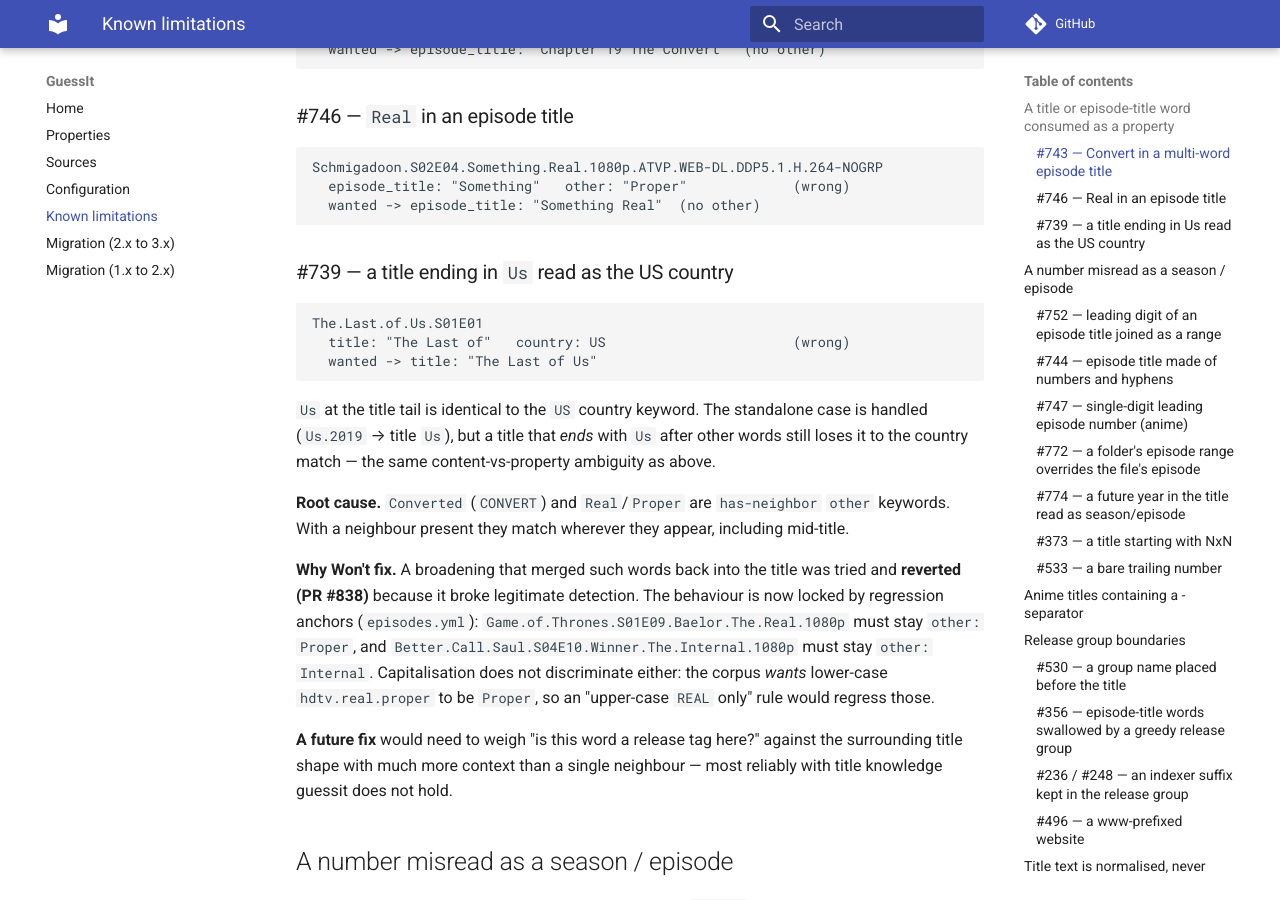
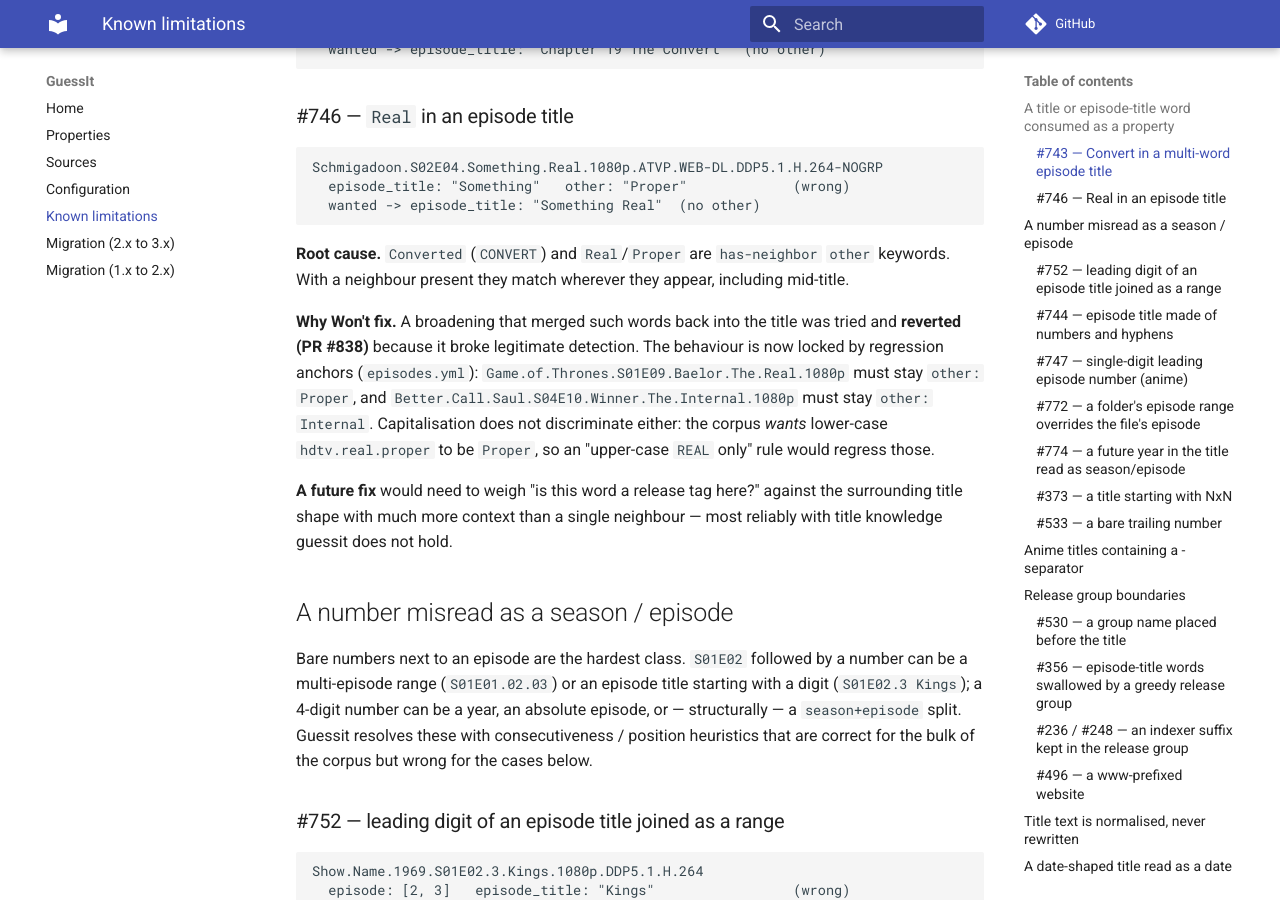
Before and after one commit to guessit-io/guessit, an MkDocs documentation site: the page built from docs/known-limitations.md, in a window 1280 px wide and 900 px high, scrolled down 918 px. Built offline with MkDocs 1.6.1 and Material for MkDocs 9.7.7, drawn with Linux system fonts in a browser that asks for light colours; comment, search, counter and statistics services are not loaded.

Commit message:
fix(title): keep trailing "Us" in a title ending on "of" (The Last of Us)
KeepTrailingStopWordTitle merges a trailing Title-Case country/language back
into the title when the title ends on a stop-word (so "It Ends With Us" keeps
"Us"). "of" was missing from TITLE_STOP_WORDS, so "The.Last.of.Us.S01E01"
became title "The Last of" + country US.

Add "of" to the set. "in" stays excluded so "Shameless.in.Us" still resolves
country US (existing regression anchor). Uppercase tags ("The.Office.US") are
unaffected by the Title-Case guard.

Remove #739 from docs/known-limitations.md (no longer a limitation).

Closes #739

Co-Authored-By: Claude Opus 4.8 (1M context) <noreply@anthropic.com>
Claude-Session: https://claude.ai/code/session_01HSN8U8jMGw791gxpVpRh6f

````diff
--- a/docs/known-limitations.md
+++ b/docs/known-limitations.md
@@ -41,18 +41,6 @@ Schmigadoon.S02E04.Something.Real.1080p.ATVP.WEB-DL.DDP5.1.H.264-NOGRP
   episode_title: "Something"   other: "Proper"             (wrong)
   wanted -> episode_title: "Something Real"  (no other)
 ```
-
-### #739 — a title ending in `Us` read as the US country
-
-```
-The.Last.of.Us.S01E01
-  title: "The Last of"   country: US                       (wrong)
-  wanted -> title: "The Last of Us"
-```
-
-`Us` at the title tail is identical to the `US` country keyword. The standalone case is handled
-(`Us.2019` → title `Us`), but a title that *ends* with `Us` after other words still loses it to the
-country match — the same content-vs-property ambiguity as above.
 
 **Root cause.** `Converted` (`CONVERT`) and `Real`/`Proper` are `has-neighbor` `other` keywords. With
 a neighbour present they match wherever they appear, including mid-title.
````
Also changed, not shown: 3 other files.
